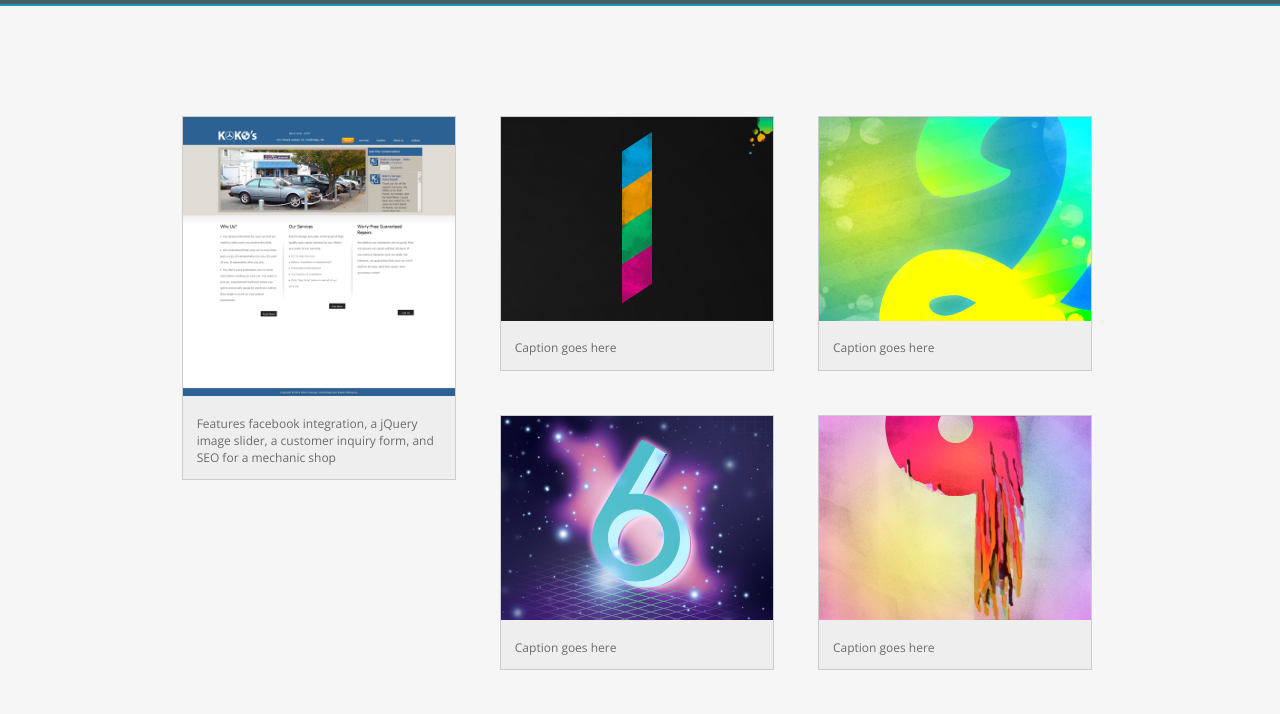
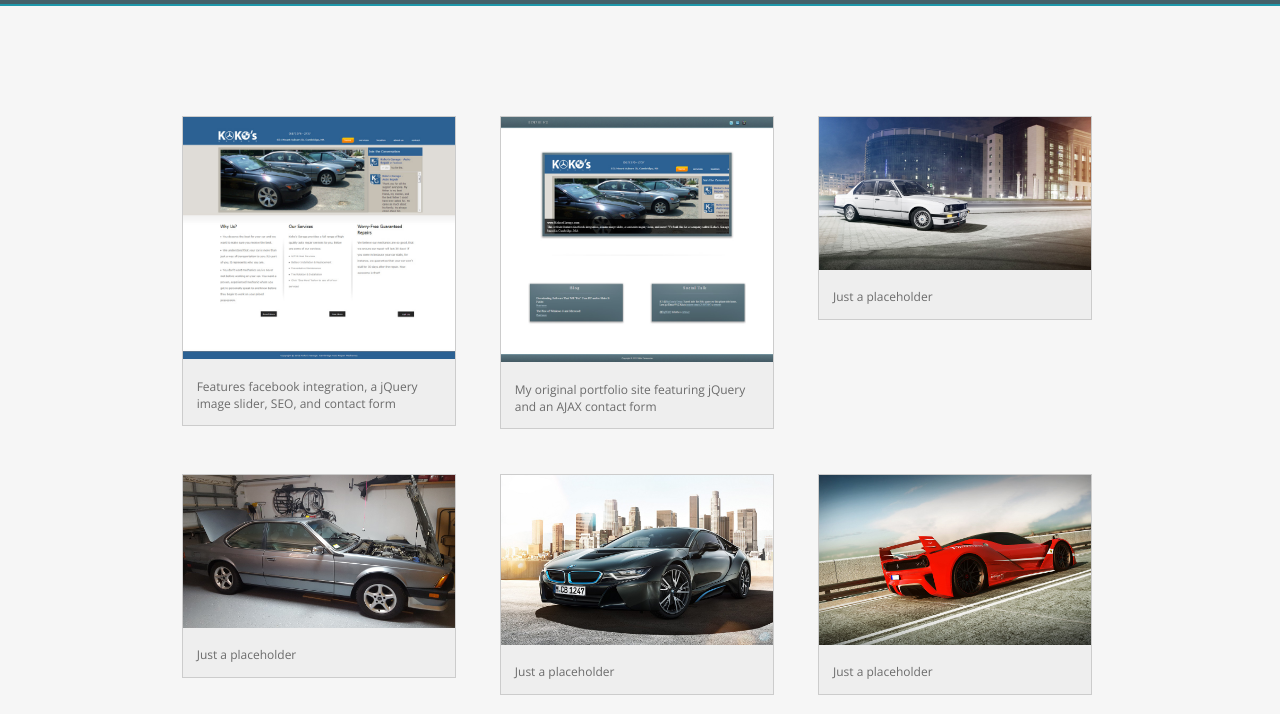
Before and after one commit to EddieV2/Web-Portfolio-2015, a plain HTML site: page index.html in a window 1280 px wide. Shown: the part 68-782 px from the top of the page. Drawn offline with nearby package versions, Linux system fonts and the light colour scheme.

Commit message:
Added images and adjusted them to fit with child's

```diff
--- a/css/main.css
+++ b/css/main.css
@@ -43,10 +43,15 @@ html {
  #gallery li {
  	float: left;
  	width: 43%;
+ 	max-width: 331px;
  	margin: 2.3%;
  	background-color: #EEE;
  	color: #6b6b6b;
  	border: 1px solid #CCC;
+ }
+
+ #gallery li:nth-child(4) {
+ 	clear: left;
  }
 
  #gallery li a p {
@@ -165,7 +170,7 @@ html {
  }
 
 #overlay img {
-	margin-top: 6%;
+	margin-top: 5%;
 	max-width: 40%;
 }
 
--- a/css/media.css
+++ b/css/media.css
@@ -1,5 +1,13 @@
 /* Mobile Styles */
 @media only screen and (max-width: 480px) {
+
+	#gallery li:nth-child(3) {
+		clear: left;
+	}
+
+	#gallery li:nth-child(4) {
+		clear: right;
+	}
 
 	nav .fa {
 		display: none;
@@ -59,6 +67,14 @@
 
 	#gallery li {
 		width: 28.333%;
+	}
+
+	#gallery li:nth-child(3) {
+		clear: none;
+	}
+
+	#gallery li:nth-child(4) {
+		clear: left;
 	}
 
 	nav {
--- a/index.html
+++ b/index.html
@@ -57,36 +57,41 @@
 	<section>
 		<ul id="gallery">
 			<li>
-				<a href="img/kokosgarage.png" alt="">
-					<img src="img/kokosgarage.png" alt="">
-					<p>Features facebook integration, a jQuery image slider, a customer inquiry form, and SEO for a mechanic shop</p>
+				<a href="img/kg.jpg" alt="">
+					<img class="centered" src="img/kg.jpg" alt="">
+					<p>Features facebook integration, a jQuery image slider, SEO, and contact form</p>
 				</a>
 			</li>
 			<li>
-				<a href="img/numbers-01.jpg">
-					<img src="img/numbers-01.jpg" alt="">
-					<p>Caption goes here</p>
+				<a href="img/eddiev2orig.jpg">
+					<img class="centered" src="img/eddiev2orig.jpg" alt="">
+					<p>My original portfolio site featuring jQuery and an AJAX contact form</p>
 				</a>
 			</li>
 			<li>
-				<a href="img/numbers-02.jpg">
-					<img src="img/numbers-02.jpg" alt="">
-					<p>Caption goes here</p>
+				<a href="img/e30.jpg">
+					<img src="img/e30.jpg" alt="">
+					<p>Just a placeholder</p>
 				</a>
 			</li>
 			<li>
-				<a href="img/numbers-06.jpg">
-					<img src="img/numbers-06.jpg" alt="">
-					<p>Caption goes here</p>
+				<a href="img/635csi.jpg">
+					<img src="img/635csi.jpg" alt="">
+					<p>Just a placeholder</p>
 				</a>
 			</li>
 			<li>
-				<a href="img/numbers-09.jpg">
-					<img src="img/numbers-09.jpg" alt="">
-					<p>Caption goes here</p>
+				<a href="img/bmw-i8.jpg">
+					<img src="img/bmw-i8.jpg" alt="">
+					<p>Just a placeholder</p>
 				</a>
 			</li>
-
+			<li>
+				<a href="img/f70concept.jpg">
+					<img src="img/f70concept.jpg" alt="">
+					<p>Just a placeholder</p>
+				</a>
+			</li>
 		</ul>
 	</section>
 
--- a/js/app.js
+++ b/js/app.js
@@ -5,6 +5,7 @@
 
 var $overlay = $('<div id="overlay"></div>');
 var $image = $('<img>');
+var $overlayimg = $('#overlay img');
 var $caption = $('<p></p>');
 var $captionLocation = $('#gallery a').children('p').text();
 
@@ -24,6 +25,7 @@ $("#gallery a").click(function(event) {
 
 
 
+
 	$overlay.fadeIn(350);
 
 	$caption.text(captionLocation);
@@ -32,3 +34,7 @@ $("#gallery a").click(function(event) {
 $($overlay).click(function(event) {
 	$($overlay).hide();
 });
+
+// $($overlayimg).click(function(event) {
+
+// });
```
Also changed, not shown: img/635csi.jpg (added), img/bmw-i8.jpg (added), img/e30.jpg (added), img/e30rugzoo.jpg (added), img/eddiev2orig.jpg (added), img/f70concept.jpg (added), img/kg.jpg (added), img/livecare.png (deleted), img/nick.jpg (deleted), img/numbers-01.jpg (deleted), img/numbers-02.jpg (deleted), img/numbers-06.jpg (deleted), img/numbers-09.jpg (deleted), img/numbers-12.jpg (deleted).
